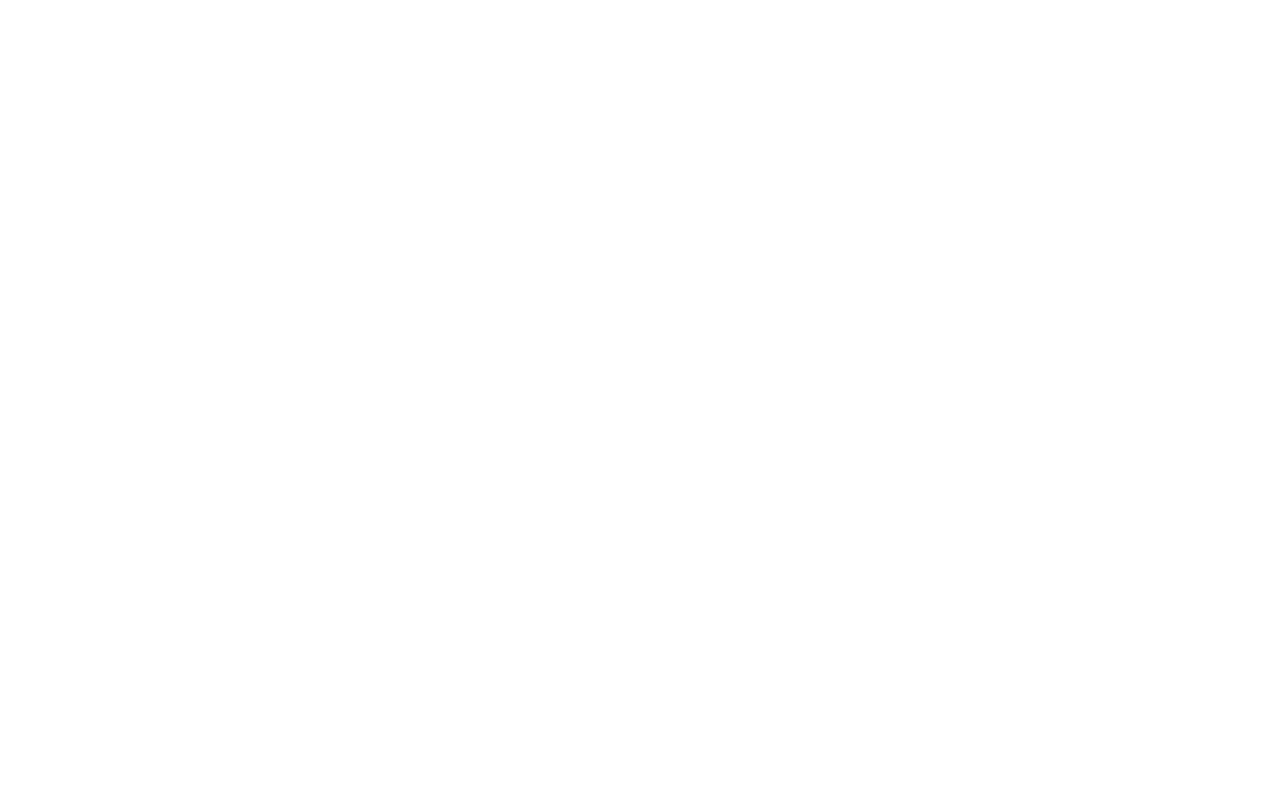
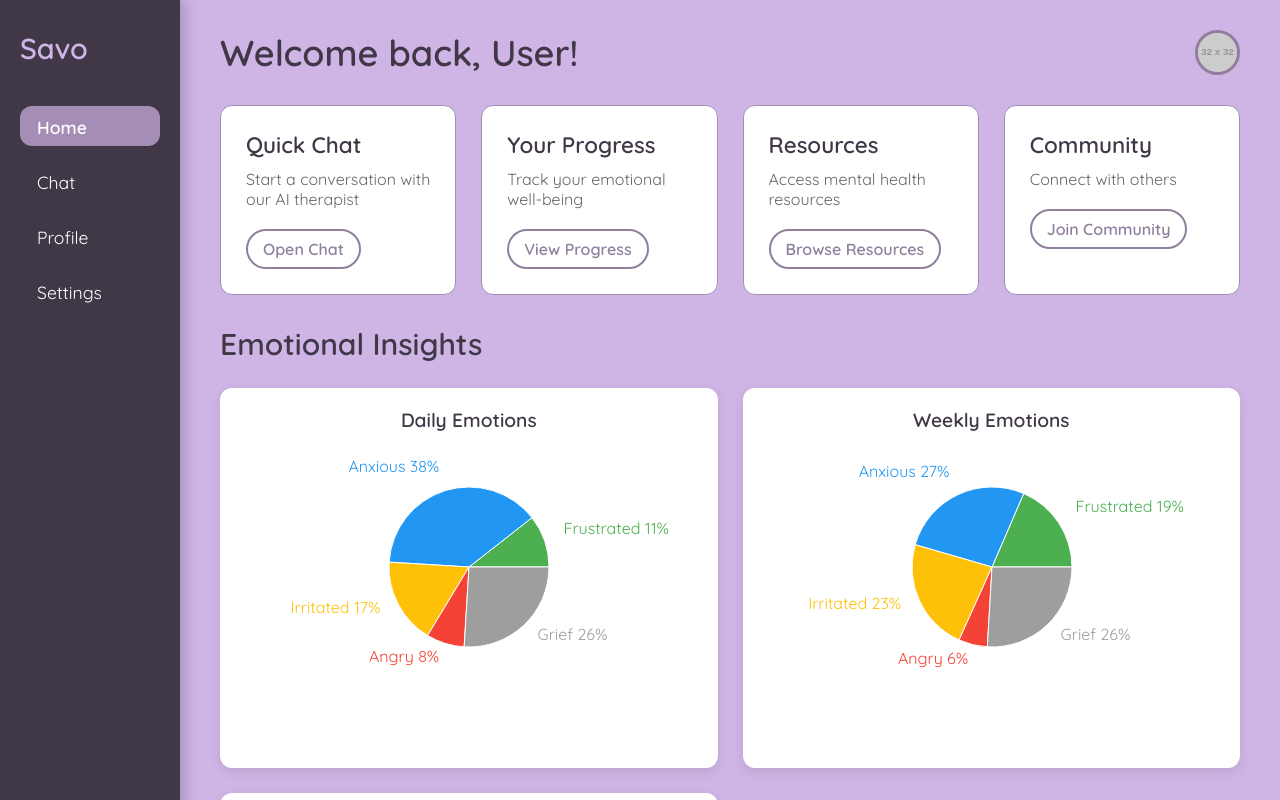
Before and after one commit to vienna601/Savo, a React (Vite) app in the folder client/: page / in a window 1280 px wide. Before the commit this address had no page. Built offline with nearby package versions, Linux system fonts and the light colour scheme.

Commit message:
dashboard page styling done

```diff
--- a/client/src/main.jsx
+++ b/client/src/main.jsx
@@ -23,7 +23,7 @@
         <Routes>
           <Route path="/signin" element={<SigninPage />} />
           <Route path="/signup" element={<SignupPage />} />
-          <Route path="/dashboard" element={<DashboardPage />} />
+          <Route path="/" element={<DashboardPage />} />
           <Route path="/chat" element={<TherapistRobot />} />
         </Routes>
       </Auth0Provider>
--- a/client/src/pages/Dashboard.jsx
+++ b/client/src/pages/Dashboard.jsx
@@ -1,13 +1,5 @@
 import React, { useState, useEffect } from "react";
 import { useAuth0 } from "@auth0/auth0-react";
-import {
-  Layout,
-  Home,
-  MessageCircle,
-  User,
-  Settings,
-  LogOut,
-} from "lucide-react";
 import {
   PieChart,
   Pie,
@@ -19,7 +11,7 @@
 import "../styles/Dashboard.css";
 
 // Example emotions list
-const EMOTIONS = ["Happy", "Sad", "Angry", "Fearful", "Neutral"];
+const EMOTIONS = ["Frustrated", "Anxious", "Irritated", "Angry", "Grief"];
 const COLORS = ["#4CAF50", "#2196F3", "#FFC107", "#F44336", "#9E9E9E"];
 
 const Dashboard = () => {
@@ -80,7 +72,6 @@
             ))}
           </Pie>
           <Tooltip />
-          <Legend />
         </PieChart>
       </ResponsiveContainer>
     </div>
@@ -91,31 +82,25 @@
       {/* Sidebar */}
       <aside className="sidebar">
         <div className="logo">
-          <Layout size={24} />
           <span>Savo</span>
         </div>
 
         <nav className="nav-menu">
           <a href="/dashboard" className="nav-item active">
-            <Home size={20} />
             <span>Home</span>
           </a>
           <a href="/chat" className="nav-item">
-            <MessageCircle size={20} />
             <span>Chat</span>
           </a>
           <a href="/profile" className="nav-item">
-            <User size={20} />
             <span>Profile</span>
           </a>
           <a href="/settings" className="nav-item">
-            <Settings size={20} />
             <span>Settings</span>
           </a>
         </nav>
 
         <button onClick={handleLogout} className="logout-btn">
-          <LogOut size={20} />
           <span>Logout</span>
         </button>
       </aside>
--- a/client/src/pages/TherapistRobot.jsx
+++ b/client/src/pages/TherapistRobot.jsx
@@ -26,14 +26,14 @@
   "https://cdn.jsdelivr.net/npm/face-api.js@0.22.2/dist/face-api.min.js";
 
 // Expressions from face-api: neutral, happy, sad, angry, fearful, disgusted, surprised
+
 const EMOTION_PALETTE = {
-  happy: "#34d399",
-  neutral: "#94a3b8",
-  sad: "#60a5fa",
+  frustrated: "#34d399",
+  grief: "#94a3b8",
   angry: "#f87171",
-  fearful: "#a78bfa",
+  anxious: "#a78bfa",
   disgusted: "#84cc16",
-  surprised: "#fbbf24",
+  irritated: "#fbbf24",
 };
 const PIE_COLORS = Object.values(EMOTION_PALETTE);
 
--- a/client/src/styles/Dashboard.css
+++ b/client/src/styles/Dashboard.css
@@ -1,189 +1,258 @@
+@import url('https://fonts.googleapis.com/css2?family=Quicksand:wght@400;600&display=swap');
+
+* {
+    margin: 0;
+    padding: 0;
+    box-sizing: border-box;
+}
+
+body, html {
+    font-family: 'Quicksand', sans-serif;
+    color: #403747;
+    background-color: #CFB5E6;
+    height: 100vh;
+    width: 100vw;
+}
+
 .dashboard {
     display: flex;
     min-height: 100vh;
+    width: 100vw;
 }
 
-/* Sidebar Styles */
 .sidebar {
-  width: 240px;
-  background: #fff;
-  border-right: 1px solid #eee;
-  padding: 1.5rem;
+    width: 180px;
+    background-color: #403747;
+    color: #FFF;
+    padding: 30px 20px;
     display: flex;
     flex-direction: column;
+    box-shadow: 5px 0 15px rgba(0, 0, 0, 0.2);
+    position: relative;
 }
 
 .logo {
     display: flex;
     align-items: center;
-  gap: 0.5rem;
-  font-size: 1.25rem;
+    font-size: 1.8em;
     font-weight: 600;
-  color: #4f46e5;
-  margin-bottom: 2rem;
+    margin-bottom: 40px;
+    color: #CFB5E6;
 }
 
 .nav-menu {
+    flex-grow: 1;
     display: flex;
     flex-direction: column;
-  gap: 0.5rem;
-  flex: 1;
+    gap: 15px;
 }
 
 .nav-item {
     display: flex;
-  align-items: center;
-  gap: 0.75rem;
-  padding: 0.75rem;
-  border-radius: 0.5rem;
-  color: #64748b;
+    justify-content: flex-start;
+    padding: 10px 17px 10px;
+    border-radius: 12px;
+    color: #FFF;
     text-decoration: none;
-  transition: all 0.2s;
+    font-size: 1.1em;
+    transition: background-color 0.3s;
+    height: 40px;
 }
 
 .nav-item:hover {
-  background: #f1f5f9;
-  color: #4f46e5;
+    background-color: #554a5a;
 }
 
 .nav-item.active {
-  background: #eef2ff;
-  color: #4f46e5;
-  font-weight: 500;
+    background-color: #A58EB6;
+    font-weight: 600;
+    color: #FFF;
 }
 
 .logout-btn {
     display: flex;
     align-items: center;
-  gap: 0.75rem;
-  padding: 0.75rem;
+    justify-content: center;
+
+    width: 100%;
+    height: 55px;
+    background: #8F7E9C;
+    color: #FFF;
     border: none;
-  background: none;
-  color: #ef4444;
+    border-radius: 66.5px;
     cursor: pointer;
-  border-radius: 0.5rem;
-  width: 100%;
-  transition: all 0.2s;
+    font-size: 1.2em;
+    font-weight: 600;
+    transition: background 0.3s ease;
+    margin: 0;
 }
 
 .logout-btn:hover {
-  background: #fef2f2;
+    background: #7d6c8a;
 }
 
-/* Main Content Styles */
+.logout-btn:active {
+    transform: scale(0.98);
+}
+
 .main-content {
-  flex: 1;
-  background: #f8fafc;
-  padding: 2rem;
+    flex-grow: 1;
+    padding: 40px;
+    overflow-y: auto;
+    background-color: #CFB5E6;
+        &::-webkit-scrollbar {
+        display: none;
+    }
+    -ms-overflow-style: none;
+    scrollbar-width: none;
 }
 
 .header {
     display: flex;
     justify-content: space-between;
     align-items: center;
-  margin-bottom: 2rem;
+    margin-bottom: 40px;
+    padding-bottom: 0px;
+    margin-top: -10px;
 }
 
 .header h1 {
-  font-size: 1.5rem;
+    color: #403747;
     font-weight: 600;
-  color: #1e293b;
+    font-size: clamp(24px, 4vw, 36px);
 }
 
 .user-profile {
     display: flex;
     align-items: center;
-  gap: 1rem;
 }
 
 .avatar {
-  width: 40px;
-  height: 40px;
+    width: 45px;
+    height: 45px;
     border-radius: 50%;
     object-fit: cover;
+    border: 3px solid #8F7E9C;
 }
 
-/* Dashboard Grid */
 .dashboard-grid {
     display: grid;
-  grid-template-columns: repeat(auto-fit, minmax(280px, 1fr));
-  gap: 1.5rem;
+    grid-template-columns: repeat(auto-fit, minmax(220px, 1fr));
+    gap: 25px;
+    margin-bottom: 30px;
+    margin-top: -10px;
 }
 
 .card {
-  background: white;
-  border-radius: 1rem;
-  padding: 1.5rem;
-  box-shadow: 0 1px 3px rgba(0, 0, 0, 0.1);
+    background-color: #FFF;
+    padding: 25px;
+    border-radius: 12px;
     transition: transform 0.2s;
-}
-
-.card:hover {
-  transform: translateY(-2px);
+    border: 1px solid #A58EB6;
 }
 
 .card h3 {
-  font-size: 1.25rem;
+    margin-top: 0;
+    color: #403747;
     font-weight: 600;
-  color: #1e293b;
-  margin-bottom: 0.5rem;
+    font-size: 1.4em;
+    margin-bottom: 10px;
 }
 
 .card p {
-  color: #64748b;
-  margin-bottom: 1rem;
+    color: #666;
+    margin-bottom: 20px;
 }
 
 .card-link {
     display: inline-block;
-  padding: 0.5rem 1rem;
-  background: #4f46e5;
-  color: white;
+    color: #8F7E9C;
     text-decoration: none;
-  border-radius: 0.5rem;
-  font-size: 0.875rem;
-  transition: background 0.2s;
+    font-weight: 600;
+    border: 2px solid #8F7E9C;
+    padding: 8px 15px;
+    border-radius: 66.5px;
+    transition: background-color 0.2s, color 0.2s;
 }
 
 .card-link:hover {
-  background: #4338ca;
+    background-color: #8F7E9C;
+    color: white;
 }
 
-/* Charts Section */
+/* ------------------------------------------------ */
+/* Charts Section Styles (INCREASED HEIGHT) */
+/* ------------------------------------------------ */
+
 .charts-section {
-  margin-top: 2.5rem;
+    margin-bottom: 30px;
 }
 
 .charts-section h2 {
-  font-size: 1.5rem;
+    color: #403747;
     font-weight: 600;
-  color: #1e293b;
-  margin-bottom: 1.5rem;
+    margin-bottom: 25px;
+    font-size: clamp(20px, 3vw, 30px);
 }
 
 .charts-grid {
     display: grid;
-  grid-template-columns: repeat(auto-fit, minmax(280px, 1fr));
-  gap: 1.5rem;
+    grid-template-columns: repeat(auto-fit, minmax(350px, 1fr));
+    gap: 25px;
 }
 
 .chart-card {
-  background: white;
-  border-radius: 1rem;
-  padding: 1.5rem;
-  box-shadow: 0 1px 3px rgba(0, 0, 0, 0.1);
+    background-color: #FFF;
+    padding: 20px;
+    border-radius: 12px;
+    box-shadow: 0 4px 12px rgba(0, 0, 0, 0.1);
     text-align: center;
-  transition: transform 0.2s;
-  height: 300px; /* add a fixed height */
-}
-
-.chart-card:hover {
-  transform: translateY(-2px);
+    height: auto;
+    /* Increased minimum height for chart visibility */
+    min-height: 380px;
 }
 
 .chart-card h3 {
-  font-size: 1.25rem;
+    color: #403747;
     font-weight: 600;
-  color: #1e293b;
-  margin-bottom: 1rem;
+    margin-bottom: 15px;
+    font-size: 1.2em;
 }
+
+/* Media Query */
+@media (max-width: 1024px) {
+    .dashboard {
+        flex-direction: column;
+        height: auto;
+        overflow-y: auto;
+    }
+
+    .sidebar {
+        width: 100%;
+        height: auto;
+        min-height: 100px;
+        flex-direction: row;
+        justify-content: space-between;
+        align-items: center;
+        padding: 20px;
+        position: static;
+    }
+
+    .logo {
+        margin-bottom: 0;
+    }
+
+    .nav-menu {
+        display: none;
+    }
+
+    .logout-btn {
+        width: auto;
+        padding: 10px 20px;
+        margin-top: 0;
+    }
+
+    .charts-grid {
+        grid-template-columns: 1fr;
+    }
+}
```
Lines whose indentation alone changed are shown as unchanged.
